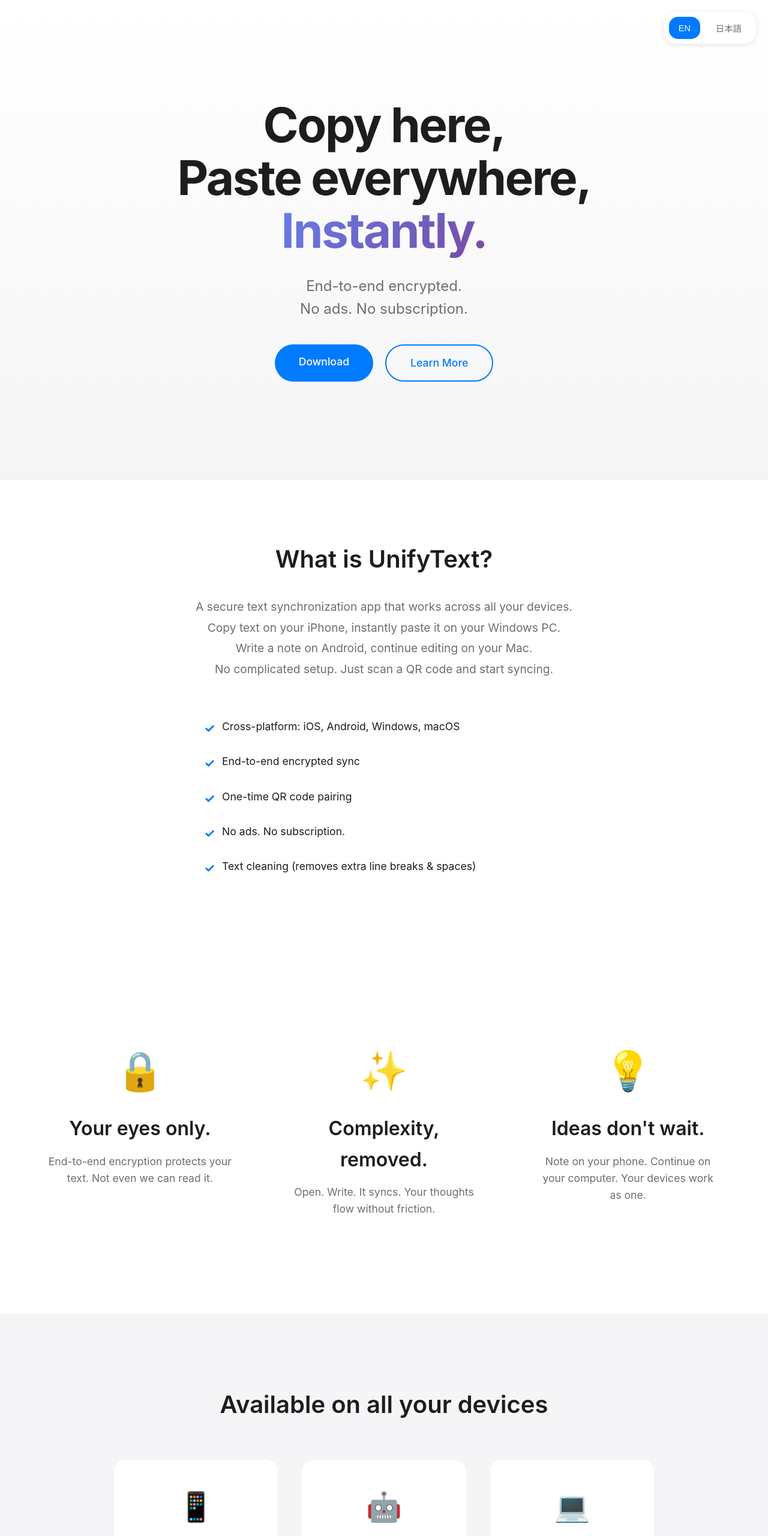
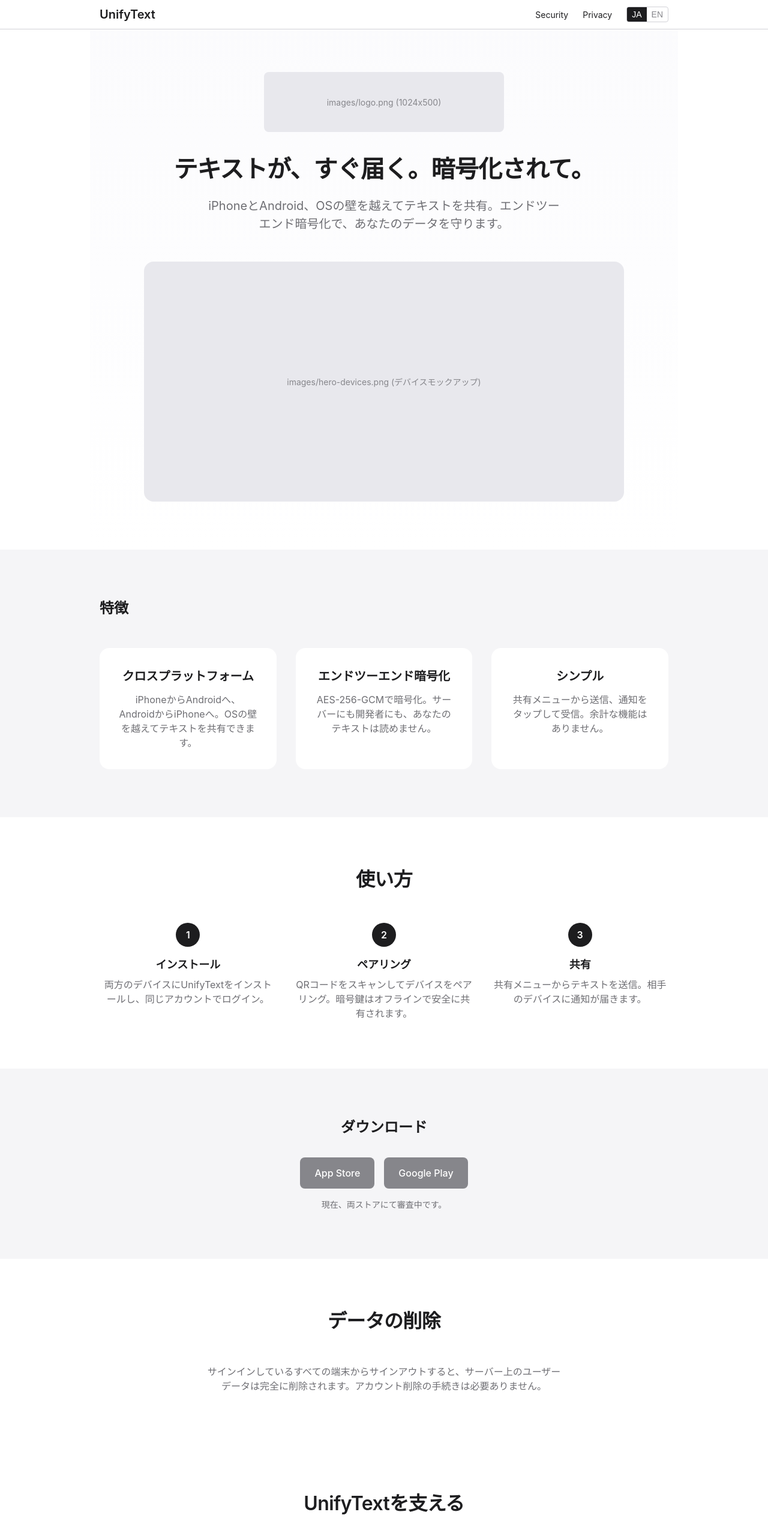
Before and after one commit to msonrm/unifytext-landing, a plain HTML site: page index.html in a window 1280 px wide. Shown: the top 2560 px of the page at 60% size. Drawn offline with Linux system fonts and the light colour scheme.

Commit message:
Update index.html

```diff
--- a/index.html
+++ b/index.html
@@ -1,236 +1,529 @@
 <!DOCTYPE html>
-<html lang="en">
+<html lang="ja">
 <head>
   <meta charset="UTF-8">
   <meta name="viewport" content="width=device-width, initial-scale=1.0">
-    <title>UnifyText - Copy here, Paste everywhere, Instantly</title>
-    <meta name="description" content="Seamless encrypted text sync across all your devices. No ads. No subscription.">
-    <link rel="stylesheet" href="style.css">
-    <script src="script.js" defer></script>
+  <title>UnifyText - Encrypted Cross-Platform Clipboard</title>
+  <meta name="description" content="Send text instantly between iPhone and Android. Encrypted.">
+  <style>
+    * {
+      margin: 0;
+      padding: 0;
+      box-sizing: border-box;
+    }
+    body {
+      font-family: -apple-system, BlinkMacSystemFont, "Segoe UI", Roboto, "Helvetica Neue", sans-serif;
+      color: #1d1d1f;
+      background: #fff;
+      line-height: 1.5;
+    }
+    a {
+      color: #0066cc;
+      text-decoration: none;
+    }
+    a:hover {
+      text-decoration: underline;
+    }
+
+    /* Header */
+    header {
+      position: fixed;
+      top: 0;
+      width: 100%;
+      background: rgba(255, 255, 255, 0.9);
+      backdrop-filter: blur(20px);
+      border-bottom: 1px solid #d2d2d7;
+      z-index: 100;
+    }
+    .header-inner {
+      max-width: 980px;
+      margin: 0 auto;
+      padding: 0 1rem;
+      height: 48px;
+      display: flex;
+      align-items: center;
+      justify-content: space-between;
+    }
+    .logo {
+      font-size: 1.25rem;
+      font-weight: 600;
+      color: #1d1d1f;
+    }
+    nav {
+      display: flex;
+      align-items: center;
+      gap: 1.5rem;
+    }
+    nav a {
+      color: #1d1d1f;
+      font-size: 0.875rem;
+    }
+    .lang-switch {
+      display: flex;
+      border: 1px solid #d2d2d7;
+      border-radius: 4px;
+      overflow: hidden;
+      font-size: 0.875rem;
+    }
+    .lang-switch button {
+      background: none;
+      border: none;
+      padding: 0.25rem 0.5rem;
+      cursor: pointer;
+      color: #86868b;
+      font-size: 0.875rem;
+    }
+    .lang-switch button:hover {
+      background: #f5f5f7;
+    }
+    .lang-switch button.active {
+      background: #1d1d1f;
+      color: #fff;
+    }
+
+    /* Hero */
+    .hero {
+      padding: 120px 1rem 80px;
+      text-align: center;
+      background: linear-gradient(180deg, #fbfbfd 0%, #fff 100%);
+    }
+    .hero-logo {
+      max-width: 400px;
+      width: 100%;
+      height: auto;
+      margin-bottom: 2rem;
+    }
+    .hero h1 {
+      font-size: 2.5rem;
+      font-weight: 600;
+      margin-bottom: 1rem;
+      letter-spacing: -0.02em;
+    }
+    .hero p {
+      font-size: 1.25rem;
+      color: #6e6e73;
+      max-width: 600px;
+      margin: 0 auto;
+    }
+    .hero-image {
+      max-width: 800px;
+      width: 100%;
+      margin-top: 3rem;
+    }
+
+    /* Section Common */
+    section {
+      padding: 80px 1rem;
+      max-width: 980px;
+      margin: 0 auto;
+    }
+    section h2 {
+      font-size: 2rem;
+      font-weight: 600;
+      text-align: center;
+      margin-bottom: 3rem;
+      letter-spacing: -0.02em;
+    }
+
+    /* Features */
+    .features {
+      background: #f5f5f7;
+    }
+    .features-inner {
+      max-width: 980px;
+      margin: 0 auto;
+      padding: 80px 1rem;
+    }
+    .features h2 {
+      margin-bottom: 3rem;
+    }
+    .feature-grid {
+      display: grid;
+      grid-template-columns: repeat(auto-fit, minmax(280px, 1fr));
+      gap: 2rem;
+    }
+    .feature-card {
+      background: #fff;
+      padding: 2rem;
+      border-radius: 16px;
+      text-align: center;
+    }
+    .feature-card h3 {
+      font-size: 1.25rem;
+      font-weight: 600;
+      margin-bottom: 0.75rem;
+    }
+    .feature-card p {
+      color: #6e6e73;
+      font-size: 1rem;
+    }
+
+    /* How it works */
+    .steps-grid {
+      display: grid;
+      grid-template-columns: repeat(auto-fit, minmax(280px, 1fr));
+      gap: 2rem;
+    }
+    .step {
+      text-align: center;
+    }
+    .step-number {
+      display: inline-block;
+      width: 40px;
+      height: 40px;
+      line-height: 40px;
+      background: #1d1d1f;
+      color: #fff;
+      border-radius: 50%;
+      font-weight: 600;
+      margin-bottom: 1rem;
+    }
+    .step h3 {
+      font-size: 1.125rem;
+      font-weight: 600;
+      margin-bottom: 0.5rem;
+    }
+    .step p {
+      color: #6e6e73;
+    }
+
+    /* Download */
+    .download {
+      text-align: center;
+      background: #f5f5f7;
+    }
+    .download-inner {
+      max-width: 980px;
+      margin: 0 auto;
+      padding: 80px 1rem;
+    }
+    .store-buttons {
+      display: flex;
+      justify-content: center;
+      gap: 1rem;
+      flex-wrap: wrap;
+      margin-top: 2rem;
+    }
+    .store-btn {
+      display: inline-block;
+      padding: 0.875rem 1.5rem;
+      background: #1d1d1f;
+      color: #fff;
+      border-radius: 8px;
+      font-weight: 500;
+      transition: background 0.2s;
+    }
+    .store-btn:hover {
+      background: #424245;
+      text-decoration: none;
+    }
+    .store-btn.disabled {
+      background: #86868b;
+      cursor: not-allowed;
+    }
+    .store-status {
+      color: #6e6e73;
+      font-size: 0.875rem;
+      margin-top: 1rem;
+    }
+
+    /* Data Deletion */
+    .data-deletion {
+      text-align: center;
+    }
+    .data-deletion p {
+      color: #6e6e73;
+      max-width: 600px;
+      margin: 0 auto;
+    }
+
+    /* Support */
+    .support {
+      text-align: center;
+    }
+    .support p {
+      color: #6e6e73;
+      margin-bottom: 2rem;
+      max-width: 600px;
+      margin-left: auto;
+      margin-right: auto;
+    }
+    .support-buttons {
+      display: flex;
+      justify-content: center;
+      gap: 1rem;
+      flex-wrap: wrap;
+    }
+    .support-btn {
+      display: inline-block;
+      padding: 0.75rem 1.5rem;
+      border: 1px solid #d2d2d7;
+      border-radius: 8px;
+      color: #1d1d1f;
+      font-weight: 500;
+      transition: background 0.2s;
+    }
+    .support-btn:hover {
+      background: #f5f5f7;
+      text-decoration: none;
+    }
+
+    /* Footer */
+    footer {
+      border-top: 1px solid #d2d2d7;
+      padding: 2rem 1rem;
+      text-align: center;
+    }
+    .footer-inner {
+      max-width: 980px;
+      margin: 0 auto;
+    }
+    .footer-links {
+      margin-bottom: 1rem;
+    }
+    .footer-links a {
+      color: #6e6e73;
+      margin: 0 1rem;
+      font-size: 0.875rem;
+    }
+    .footer-copy {
+      color: #86868b;
+      font-size: 0.75rem;
+    }
+    .footer-contact {
+      margin-top: 1rem;
+      font-size: 0.875rem;
+      color: #6e6e73;
+    }
+
+    /* Placeholder images */
+    .placeholder {
+      background: #e8e8ed;
+      display: flex;
+      align-items: center;
+      justify-content: center;
+      color: #86868b;
+      font-size: 0.875rem;
+    }
+    .hero-logo.placeholder {
+      height: 100px;
+      border-radius: 8px;
+      max-width: 400px;
+      margin-left: auto;
+      margin-right: auto;
+    }
+    .hero-image.placeholder {
+      height: 400px;
+      border-radius: 16px;
+      max-width: 800px;
+      margin-left: auto;
+      margin-right: auto;
+    }
+
+    /* Language toggle */
+    .lang-ja, .lang-en { display: none; }
+    html[lang="ja"] .lang-ja { display: block; }
+    html[lang="ja"] span.lang-ja { display: inline; }
+    html[lang="en"] .lang-en { display: block; }
+    html[lang="en"] span.lang-en { display: inline; }
+
+    /* Responsive */
+    @media (max-width: 600px) {
+      .hero h1 { font-size: 1.75rem; }
+      .hero p { font-size: 1rem; }
+      section h2 { font-size: 1.5rem; }
+    }
+  </style>
 </head>
-<body data-lang="en">
-    <!-- Language Switcher -->
-    <div class="language-switcher">
-        <button class="lang-btn" data-lang="en">EN</button>
-        <button class="lang-btn" data-lang="ja">日本語</button>
+<body>
+
+<!-- Header -->
+<header>
+  <div class="header-inner">
+    <div class="logo">UnifyText</div>
+    <nav>
+      <a href="https://unifytext.app/security/">Security</a>
+      <a href="https://unifytext.app/privacy/">Privacy</a>
+      <div class="lang-switch">
+        <button id="lang-ja" class="active" onclick="setLang('ja')">JA</button>
+        <button id="lang-en" onclick="setLang('en')">EN</button>
+      </div>
+    </nav>
+  </div>
+</header>
+
+<!-- Hero -->
+<section class="hero">
+  <!-- Logo: images/logo.png (1024x500) -->
+  <div class="hero-logo placeholder">images/logo.png (1024x500)</div>
+
+  <h1>
+    <span class="lang-ja">テキストが、すぐ届く。暗号化されて。</span>
+    <span class="lang-en">Text arrives instantly. Encrypted.</span>
+  </h1>
+  <p>
+    <span class="lang-ja">iPhoneとAndroid、OSの壁を越えてテキストを共有。エンドツーエンド暗号化で、あなたのデータを守ります。</span>
+    <span class="lang-en">Share text between iPhone and Android, across OS boundaries. End-to-end encryption keeps your data private.</span>
+  </p>
+
+  <!-- Hero image: images/hero-devices.png -->
+  <div class="hero-image placeholder">images/hero-devices.png (デバイスモックアップ)</div>
+</section>
+
+<!-- Features -->
+<div class="features">
+  <div class="features-inner">
+    <h2>
+      <span class="lang-ja">特徴</span>
+      <span class="lang-en">Features</span>
+    </h2>
+    <div class="feature-grid">
+      <div class="feature-card">
+        <h3>
+          <span class="lang-ja">クロスプラットフォーム</span>
+          <span class="lang-en">Cross-Platform</span>
+        </h3>
+        <p>
+          <span class="lang-ja">iPhoneからAndroidへ、AndroidからiPhoneへ。OSの壁を越えてテキストを共有できます。</span>
+          <span class="lang-en">From iPhone to Android, Android to iPhone. Share text across different operating systems.</span>
+        </p>
+      </div>
+      <div class="feature-card">
+        <h3>
+          <span class="lang-ja">エンドツーエンド暗号化</span>
+          <span class="lang-en">End-to-End Encrypted</span>
+        </h3>
+        <p>
+          <span class="lang-ja">AES-256-GCMで暗号化。サーバーにも開発者にも、あなたのテキストは読めません。</span>
+          <span class="lang-en">Encrypted with AES-256-GCM. Neither the server nor the developer can read your text.</span>
+        </p>
+      </div>
+      <div class="feature-card">
+        <h3>
+          <span class="lang-ja">シンプル</span>
+          <span class="lang-en">Simple</span>
+        </h3>
+        <p>
+          <span class="lang-ja">共有メニューから送信、通知をタップして受信。余計な機能はありません。</span>
+          <span class="lang-en">Send from the share menu, receive with a tap. No unnecessary features.</span>
+        </p>
+      </div>
+    </div>
+  </div>
 </div>
 
-    <!-- Hero Section -->
-    <section class="hero">
-        <div class="container">
-            <h1 class="hero-title">
-                <span class="lang-en">
-                    Copy here,<br>
-                    Paste everywhere,<br>
-                    <span class="highlight">Instantly.</span>
-                </span>
-                <span class="lang-ja">
-                    書いたら、<br>
-                    どこでも、<br>
-                    <span class="highlight">すぐそこに。</span>
-                </span>
-            </h1>
-            <p class="hero-subtitle">
-                <span class="lang-en">
-                    End-to-end encrypted.<br>
-                    No ads. No subscription.
-                </span>
-                <span class="lang-ja">
-                    暗号化。広告なし。サブスクなし。
-                </span>
-            </p>
-            <div class="cta-buttons">
-                <a href="#download" class="btn btn-primary">
-                    <span class="lang-en">Download</span>
-                    <span class="lang-ja">ダウンロード</span>
-                </a>
-                <a href="#features" class="btn btn-secondary">
-                    <span class="lang-en">Learn More</span>
-                    <span class="lang-ja">もっと詳しく</span>
-                </a>
-            </div>
-        </div>
-    </section>
-
-    <!-- What is Section -->
-    <section class="what-is">
-        <div class="container">
+<!-- How it works -->
+<section>
   <h2>
-                <span class="lang-en">What is UnifyText?</span>
-                <span class="lang-ja">UnifyTextとは？</span>
+    <span class="lang-ja">使い方</span>
+    <span class="lang-en">How It Works</span>
   </h2>
-            <p class="what-is-intro">
-                <span class="lang-en">
-                    A secure text synchronization app that works across all your devices.<br>
-                    Copy text on your iPhone, instantly paste it on your Windows PC.<br>
-                    Write a note on Android, continue editing on your Mac.<br>
-                    No complicated setup. Just scan a QR code and start syncing.
-                </span>
-                <span class="lang-ja">
-                    すべてのデバイス間で安全にテキストを同期するアプリです。<br>
-                    iPhoneでコピーしたテキストを、Windows PCですぐペースト。<br>
-                    Androidで書いたメモを、Macで続きを編集。<br>
-                    複雑な設定は不要。QRコードをスキャンするだけ。
-                </span>
-            </p>
-            <ul class="what-is-list">
-                <li>
-                    <span class="lang-en">Cross-platform: iOS, Android, Windows, macOS</span>
-                    <span class="lang-ja">クロスプラットフォーム：iOS、Android、Windows、macOS</span>
-                </li>
-                <li>
-                    <span class="lang-en">End-to-end encrypted sync</span>
-                    <span class="lang-ja">エンドツーエンド暗号化</span>
-                </li>
-                <li>
-                    <span class="lang-en">One-time QR code pairing</span>
-                    <span class="lang-ja">QRコードで簡単ペアリング</span>
-                </li>
-                <li>
-                    <span class="lang-en">No ads. No subscription.</span>
-                    <span class="lang-ja">広告なし・サブスクリプションなし</span>
-                </li>
-                <li>
-                    <span class="lang-en">Text cleaning (removes extra line breaks & spaces)</span>
-                    <span class="lang-ja">テキストクリーニング機能（余分な改行・スペースを除去）</span>
-                </li>
-            </ul>
-        </div>
-    </section>
-
-    <!-- Features Section -->
-    <section id="features" class="features">
-        <div class="container">
-            <div class="feature">
-                <div class="feature-icon">🔒</div>
-                <h2>
-                    <span class="lang-en">Your eyes only.</span>
-                    <span class="lang-ja">あなただけが読める。</span>
-                </h2>
+  <div class="steps-grid">
+    <div class="step">
+      <div class="step-number">1</div>
+      <h3>
+        <span class="lang-ja">インストール</span>
+        <span class="lang-en">Install</span>
+      </h3>
       <p>
-                    <span class="lang-en">End-to-end encryption protects your text. Not even we can read it.</span>
-                    <span class="lang-ja">エンドツーエンド暗号化で、あなたのテキストを守ります。<br>開発者でさえ、読むことはできません。</span>
+        <span class="lang-ja">両方のデバイスにUnifyTextをインストールし、同じアカウントでログイン。</span>
+        <span class="lang-en">Install UnifyText on both devices and sign in with the same account.</span>
       </p>
     </div>
-
-            <div class="feature">
-                <div class="feature-icon">✨</div>
-                <h2>
-                    <span class="lang-en">Complexity, removed.</span>
-                    <span class="lang-ja">複雑さを、そぎ落とす。</span>
-                </h2>
+    <div class="step">
+      <div class="step-number">2</div>
+      <h3>
+        <span class="lang-ja">ペアリング</span>
+        <span class="lang-en">Pair</span>
+      </h3>
       <p>
-                    <span class="lang-en">Open. Write. It syncs. Your thoughts flow without friction.</span>
-                    <span class="lang-ja">開く。書く。同期される。<br>アプリは、あなたの思考の邪魔をしません。</span>
+        <span class="lang-ja">QRコードをスキャンしてデバイスをペアリング。暗号鍵はオフラインで安全に共有されます。</span>
+        <span class="lang-en">Scan the QR code to pair devices. Encryption keys are shared securely offline.</span>
       </p>
     </div>
-
-            <div class="feature">
-                <div class="feature-icon">💡</div>
-                <h2>
-                    <span class="lang-en">Ideas don't wait.</span>
-                    <span class="lang-ja">アイデアは、待ってくれない。</span>
-                </h2>
+    <div class="step">
+      <div class="step-number">3</div>
+      <h3>
+        <span class="lang-ja">共有</span>
+        <span class="lang-en">Share</span>
+      </h3>
       <p>
-                    <span class="lang-en">Note on your phone. Continue on your computer. Your devices work as one.</span>
-                    <span class="lang-ja">スマホでメモ。パソコンで続きを書く。<br>デバイスが変わっても、思考は途切れない。</span>
+        <span class="lang-ja">共有メニューからテキストを送信。相手のデバイスに通知が届きます。</span>
+        <span class="lang-en">Send text from the share menu. A notification arrives on the other device.</span>
       </p>
     </div>
   </div>
 </section>
 
-    <!-- Download Section -->
-    <section id="download" class="download">
-        <div class="container">
+<!-- Download -->
+<div class="download">
+  <div class="download-inner">
     <h2>
-                <span class="lang-en">Available on all your devices</span>
-                <span class="lang-ja">すべてのデバイスで利用可能</span>
+      <span class="lang-ja">ダウンロード</span>
+      <span class="lang-en">Download</span>
     </h2>
-            <div class="platform-grid">
-                <div class="platform">
-                    <div class="platform-icon">📱</div>
-                    <h3>iOS</h3>
-                    <p>
-                        <span class="lang-en">Coming soon</span>
-                        <span class="lang-ja">準備中</span>
-                    </p>
+    <div class="store-buttons">
+      <span class="store-btn disabled">App Store</span>
+      <span class="store-btn disabled">Google Play</span>
     </div>
-                <div class="platform">
-                    <div class="platform-icon">🤖</div>
-                    <h3>Android</h3>
-                    <p>
-                        <span class="lang-en">Coming soon</span>
-                        <span class="lang-ja">準備中</span>
-                    </p>
-                </div>
-                <div class="platform">
-                    <div class="platform-icon">💻</div>
-                    <h3>Windows</h3>
-                    <p>
-                        <span class="lang-en">Coming soon</span>
-                        <span class="lang-ja">準備中</span>
-                    </p>
-                </div>
-                <div class="platform">
-                    <div class="platform-icon">🍎</div>
-                    <h3>macOS</h3>
-                    <p>
-                        <span class="lang-en">Coming soon</span>
-                        <span class="lang-ja">準備中</span>
+    <p class="store-status">
+      <span class="lang-ja">現在、両ストアにて審査中です。</span>
+      <span class="lang-en">Currently under review on both stores.</span>
     </p>
   </div>
 </div>
-        </div>
+
+<!-- Data Deletion -->
+<section class="data-deletion">
+  <h2>
+    <span class="lang-ja">データの削除</span>
+    <span class="lang-en">Data Deletion</span>
+  </h2>
+  <p>
+    <span class="lang-ja">サインインしているすべての端末からサインアウトすると、サーバー上のユーザーデータは完全に削除されます。アカウント削除の手続きは必要ありません。</span>
+    <span class="lang-en">When you sign out from all devices, your user data is completely deleted from the server. No account deletion request is needed.</span>
+  </p>
 </section>
 
-    <!-- Support Section -->
+<!-- Support -->
 <section class="support">
-        <div class="container">
   <h2>
-                <span class="lang-en">Support independent development</span>
-                <span class="lang-ja">個人開発を、支えてください。</span>
+    <span class="lang-ja">UnifyTextを支える</span>
+    <span class="lang-en">Support UnifyText</span>
   </h2>
   <p>
-                <span class="lang-en">UnifyText is crafted by a solo developer with passion.<br>
-                Your support helps keep it free and ad-free for everyone.</span>
-                <span class="lang-ja">UnifyTextは、一人の開発者が情熱を注ぐプロジェクトです。<br>
-                あなたの支援が力になります。</span>
+    <span class="lang-ja">UnifyTextは個人開発のアプリです。広告は掲載しません。今後も、絶対に。サーバー費用は自費で運営しています。皆さまのご支援が、サービス継続の力になります。</span>
+    <span class="lang-en">UnifyText is made by a solo developer. No ads. Ever. Server costs are self-funded. Your support helps keep this service running.</span>
   </p>
-
-            <!-- Japanese donation buttons -->
-            <div class="donation-buttons lang-ja">
-                <a href="https://ofuse.me/msonrm" target="_blank" rel="noopener noreferrer" class="btn btn-primary btn-donation-main">
-                    OFUSEで支援する ☕
-                </a>
-                <a href="https://ko-fi.com/msonrm" target="_blank" rel="noopener noreferrer" class="btn btn-secondary btn-donation-sub">
-                    Ko-fiで支援する
-                </a>
-            </div>
-
-            <!-- English donation button -->
-            <div class="donation-buttons lang-en">
-                <a href="https://ko-fi.com/msonrm" target="_blank" rel="noopener noreferrer" class="btn btn-primary">
-                    Buy me a coffee ☕
-                </a>
-            </div>
+  <div class="support-buttons">
+    <a href="https://ko-fi.com/msonrm" class="support-btn" target="_blank" rel="noopener">Ko-fi</a>
+    <a href="https://ofuse.me/msonrm" class="support-btn" target="_blank" rel="noopener">OFUSE</a>
   </div>
 </section>
 
 <!-- Footer -->
-    <footer class="footer">
-        <div class="container">
-            <p>Made with ❤️ in Japan</p>
+<footer>
+  <div class="footer-inner">
     <div class="footer-links">
-                <a href="#">
-                    <span class="lang-en">Privacy Policy</span>
-                    <span class="lang-ja">プライバシーポリシー</span>
-                </a>
-                <a href="#">
-                    <span class="lang-en">Contact</span>
-                    <span class="lang-ja">お問い合わせ</span>
-                </a>
+      <a href="https://unifytext.app/security/">Security</a>
+      <a href="https://unifytext.app/privacy/">Privacy</a>
     </div>
+    <div class="footer-contact">
+      <span class="lang-ja">お問い合わせ: </span>
+      <span class="lang-en">Contact: </span>
+      <a href="mailto:msonrm@gmail.com">msonrm@gmail.com</a>
+    </div>
+    <p class="footer-copy">&copy; 2025 Masao Narumi. All rights reserved.</p>
   </div>
 </footer>
+
+<script>
+  function setLang(lang) {
+    document.documentElement.setAttribute('lang', lang);
+    document.getElementById('lang-ja').classList.toggle('active', lang === 'ja');
+    document.getElementById('lang-en').classList.toggle('active', lang === 'en');
+  }
+</script>
+
 </body>
 </html>
```
Lines whose indentation alone changed are shown as unchanged.
